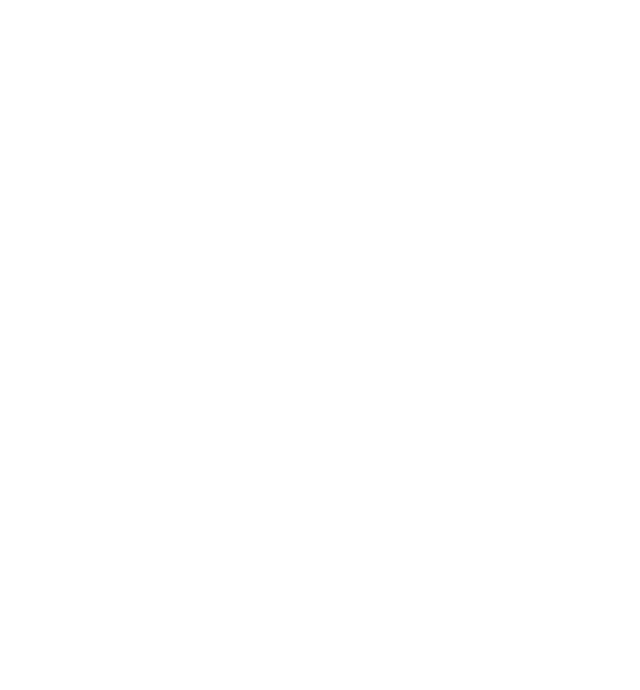
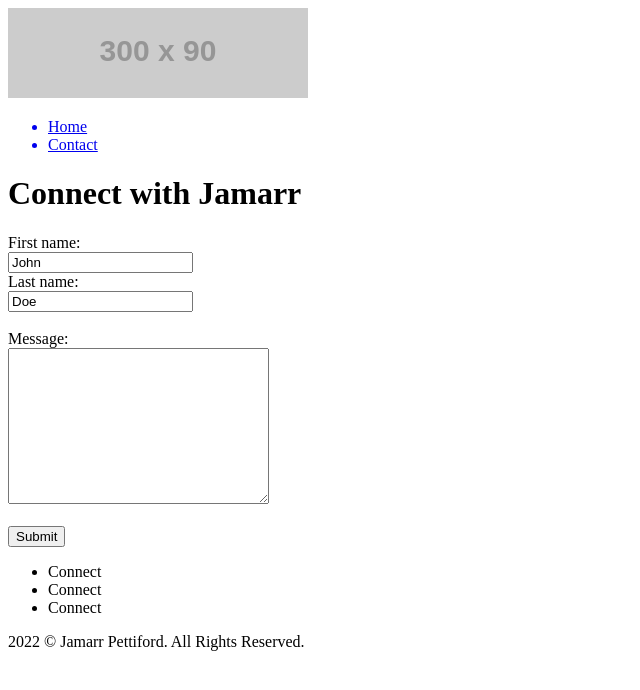
Before and after one commit to Jpford93/jpford93, a plain HTML site: page contact.html in a window 1280 px wide. Shown: the whole page, without its empty margins (0-640 px from the left). Drawn offline with Linux system fonts and the light colour scheme; placeholder pictures from the web are drawn by us.

Commit message:
Add contact update

```diff
--- a/contact.html
+++ b/contact.html
@@ -0,0 +1,67 @@
+<!DOCTYPE html>
+<html lang="en">
+
+<head>
+    <meta charset="UTF-8">
+    <meta http-equiv="X-UA-Compatible" content="IE=edge">
+    <meta name="viewport" content="width=device-width, initial-scale=1.0">
+    <title>Document</title>
+    <!--Contact Style-->
+    <link rel="stylesheet-contact" href="style/contact.css">
+</head>
+
+<body>
+    <header>
+        <div class="logo">
+            <img src="http://placehold.jp/300x90.png">
+        </div>
+        <nav>
+            <ul>
+                <a href="index.html">
+                    <li>Home</li>
+                </a>
+                <a href="contact.html">
+                    <li>Contact</li>
+                </a>
+            </ul>
+        </nav>
+    </header>
+    <div>
+        <h1>Connect with Jamarr</h1>
+    </div>
+    <div class="form-1">
+        <form action="">
+            <label for="fname">First name:</label><br>
+            <input type="text" id="fname" name="fname" value="John"><br>
+            <label for="lname">Last name:</label><br>
+            <input type="text" id="lname" name="lname" value="Doe"><br><br>
+            <label for="message">Message:</label><br>
+            <textarea name="message" rows="10" cols="30"></textarea>
+            <br><br>
+            <input type="submit" value="Submit">
+        </form>
+    </div>
+    <footer>
+        <div class="footer-menu">
+            <ul>
+                <li>
+                    Connect
+                </li>
+                <li>
+                    Connect
+                </li>
+                <li>
+                    Connect
+                </li>
+            </ul>
+        </div>
+        <div class="copyright">
+            2022 &copy; Jamarr Pettiford. All Rights Reserved.
+
+        </div>
+
+    </footer>
+
+</body>
+
+</html>
```
Also changed, not shown: index.html (+4 -0 lines), style/contact.css (added), style/style.css (added).
